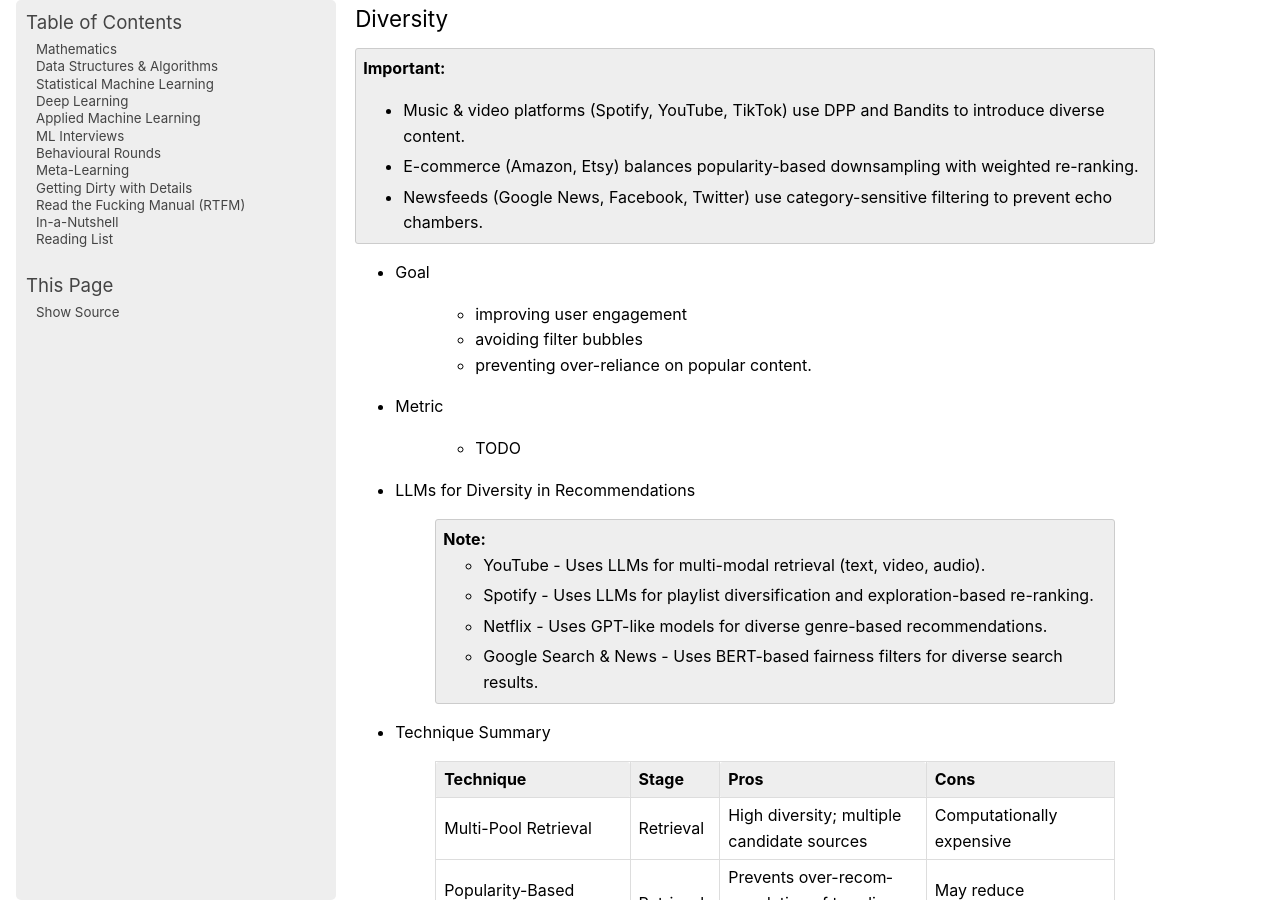
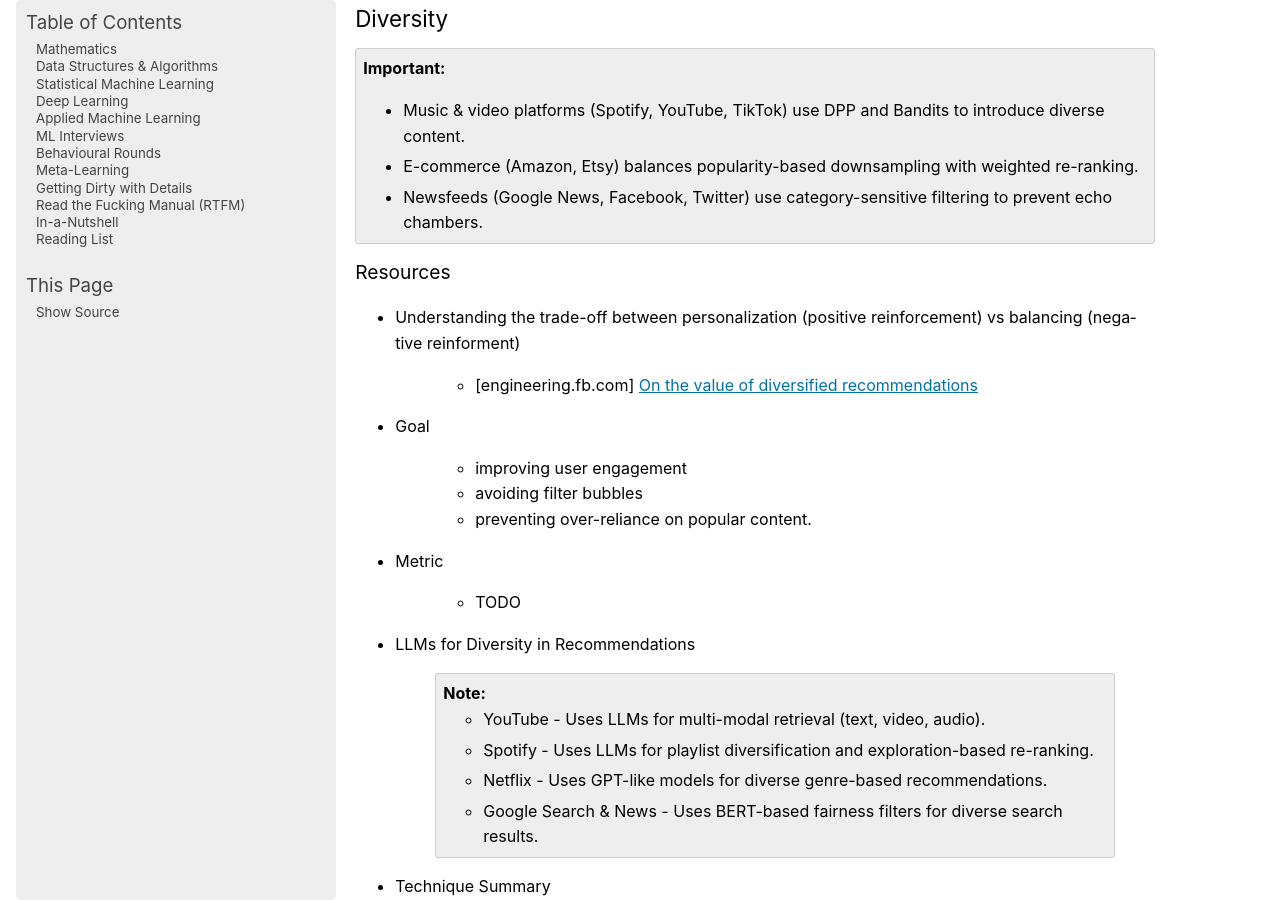
Before and after one commit to uselesstechjunks/leetcode, a Sphinx documentation site: the page built from docs/source/applied/methods/rank.rst, in a window 1280 px wide and 900 px high, scrolled down 30101 px. Built offline with Sphinx 7.4.7, drawn with Linux system fonts in a browser that asks for light colours; pages that are not in the unit, such as notebooks, are missing from menus.

Commit message:
Update rank.rst

```diff
--- a/docs/source/applied/methods/rank.rst
+++ b/docs/source/applied/methods/rank.rst
@@ -1015,6 +1015,12 @@ Diversity
 	- E-commerce (Amazon, Etsy) balances popularity-based downsampling with weighted re-ranking.
 	- Newsfeeds (Google News, Facebook, Twitter) use category-sensitive filtering to prevent echo chambers.
 
+Resources
+------------------------------------------------------------------------------------
+* Understanding the trade-off between personalization (positive reinforcement) vs balancing (negative reinforment)
+
+	* [engineering.fb.com] `On the value of diversified recommendations <https://engineering.fb.com/2020/12/17/ml-applications/diversified-recommendations/>`_
+
 - Goal
 
 	- improving user engagement
```
